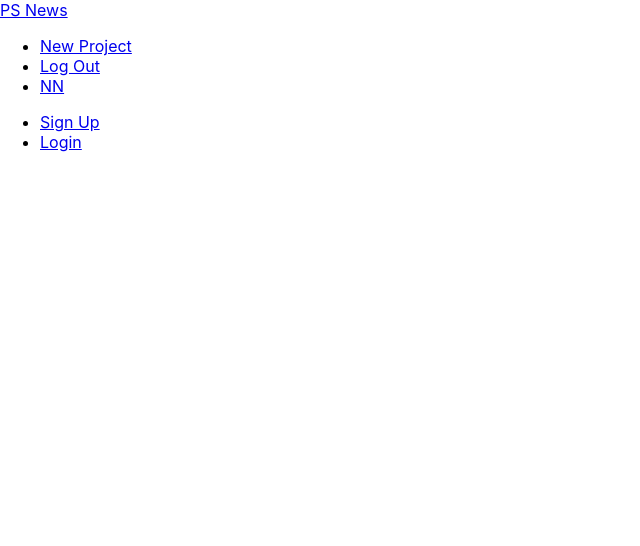
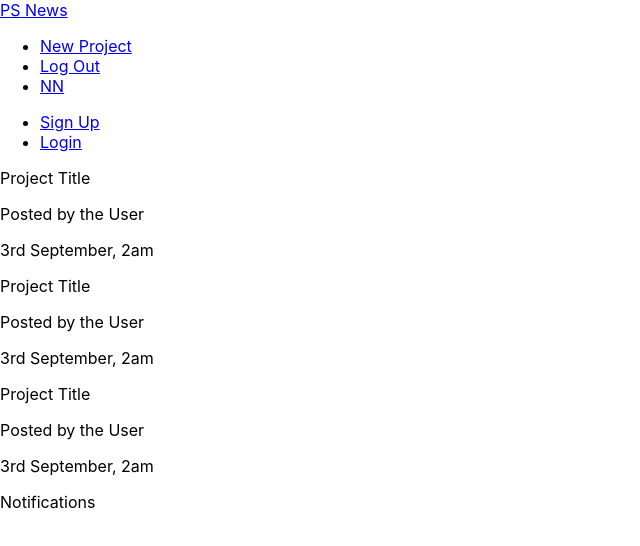
Before and after one commit to vladislav1133/React-Redux-Firebase-App, a React (Create React App) app: page / in a window 1280 px wide. Shown: the top 546 px of the page, without its empty margins (0-640 px from the left). Built offline with nearby package versions, Linux system fonts and the light colour scheme; the HTML template or start-up script is replaced by a standard one.

Commit message:
fill dashboard component

```diff
--- a/src/App.js
+++ b/src/App.js
@@ -1,12 +1,16 @@
 import React from 'react';
-import { BrowserRouter } from "react-router-dom";
-import Navbar from "./components/layout/Navbar";
+import { BrowserRouter, Switch, Route } from 'react-router-dom';
+import Navbar from './components/layout/Navbar';
+import Dashboard from './components/dashboard/Dashboard';
 
 function App() {
   return (
       <BrowserRouter>
           <div className="App">
               <Navbar/>
+              <Switch>
+                  <Route path='/' component={Dashboard}/>
+              </Switch>
           </div>
       </BrowserRouter>
   );
--- a/src/components/dashboard/Dashboard.js
+++ b/src/components/dashboard/Dashboard.js
@@ -0,0 +1,22 @@
+import React, { Component } from 'react';
+import Notifications from './Notifications';
+import ProjectList from '../projects/ProjectList';
+
+class Dashboard extends Component {
+    render() {
+        return (
+            <div className="dashboard container">
+                <div className="row">
+                    <div className="col sm12 m6">
+                        <ProjectList/>
+                    </div>
+                    <div className="col sm12 m5 offset-m1">
+                        <Notifications/>
+                    </div>
+                </div>
+            </div>
+        )
+    }
+}
+
+export default Dashboard
--- a/src/components/dashboard/Notifications.js
+++ b/src/components/dashboard/Notifications.js
@@ -0,0 +1,11 @@
+import React from 'react';
+
+const Notifications = () => {
+    return (
+        <div>
+            <p>Notifications</p>
+        </div>
+    )
+};
+
+export default Notifications;
--- a/src/components/projects/ProjectList.js
+++ b/src/components/projects/ProjectList.js
@@ -0,0 +1,31 @@
+import React from 'react';
+
+const ProjectList = () => {
+    return (
+        <div className="project-list section">
+            <div className="card z-depth-0 project-summary">
+                <div className="card-content grey-text text-darken-3">
+                    <span className="card-title">Project Title</span>
+                    <p>Posted by the User</p>
+                    <p className="grey-text">3rd September, 2am</p>
+                </div>
+            </div>
+            <div className="card z-depth-0 project-summary">
+                <div className="card-content grey-text text-darken-3">
+                    <span className="card-title">Project Title</span>
+                    <p>Posted by the User</p>
+                    <p className="grey-text">3rd September, 2am</p>
+                </div>
+            </div>
+            <div className="card z-depth-0 project-summary">
+                <div className="card-content grey-text text-darken-3">
+                    <span className="card-title">Project Title</span>
+                    <p>Posted by the User</p>
+                    <p className="grey-text">3rd September, 2am</p>
+                </div>
+            </div>
+        </div>
+    )
+};
+
+export default ProjectList;
```
